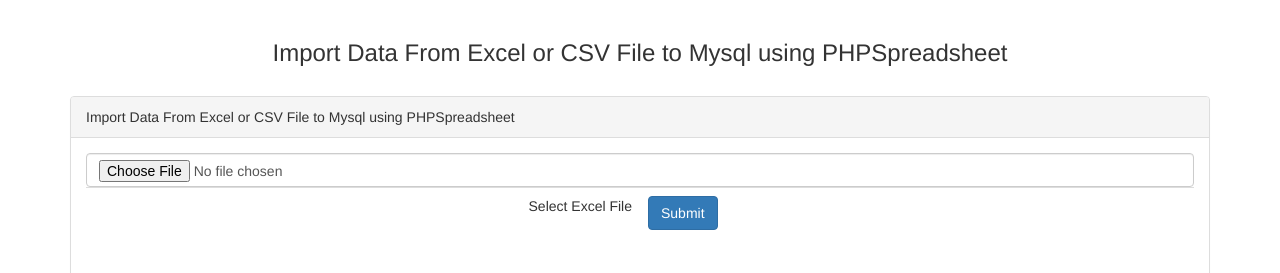
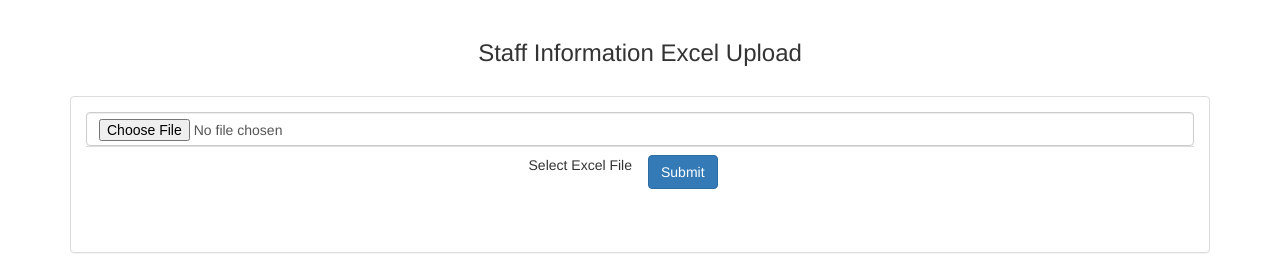
Before and after one commit to Theodorkkbs/Codeigniter-Sample-modules, a CodeIgniter app: the page made by application/views/spreadsheet.php in a window 1280 px wide. Shown: the top 273 px of the page. Run offline with CodeIgniter, Linux system fonts and the light colour scheme; data that the repository does not hold is empty.

Commit message:
[5] QoL view changes

```diff
--- a/application/controllers/excel_importer.php
+++ b/application/controllers/excel_importer.php
@@ -13,7 +13,7 @@
 }
 public function index(){
 $data['alldata']=$this->import_model->get_excel();
-$this->load->view('excel_file_upload',$data);
+$this->load->view('spreadsheet',$data);
 	}
 
 
--- a/application/views/spreadsheet.php
+++ b/application/views/spreadsheet.php
@@ -2,17 +2,16 @@
 <!DOCTYPE html>
 <html>
    <head>
-     <title>Import Data From Excel or CSV File to Mysql using PHPSpreadsheet</title>
+     <title>Excel to My SQL import</title>
      <meta name="viewport" content="width=device-width, initial-scale=1.0">
      <link rel="stylesheet" href="https://maxcdn.bootstrapcdn.com/bootstrap/3.3.6/css/bootstrap.min.css" />
    </head>
    <body>
      <div class="container">
       <br />
-      <h3 align="center">Import Data From Excel or CSV File to Mysql using PHPSpreadsheet</h3>
+      <h3 align="center">Staff Information Excel Upload</h3>
       <br />
         <div class="panel panel-default">
-          <div class="panel-heading">Import Data From Excel or CSV File to Mysql using PHPSpreadsheet</div>
           <div class="panel-body">
           <div class="table-responsive">
            <span id="message"></span>
```
